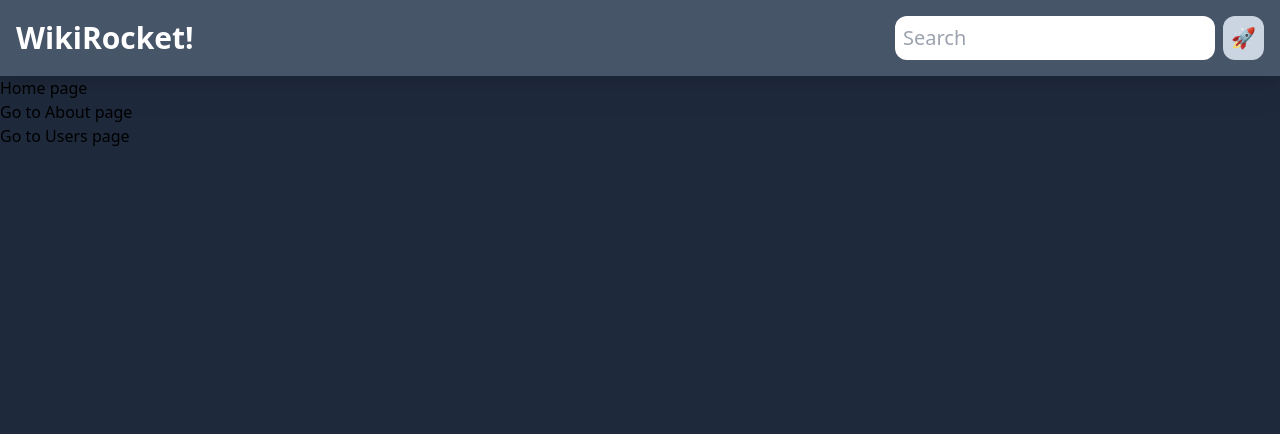
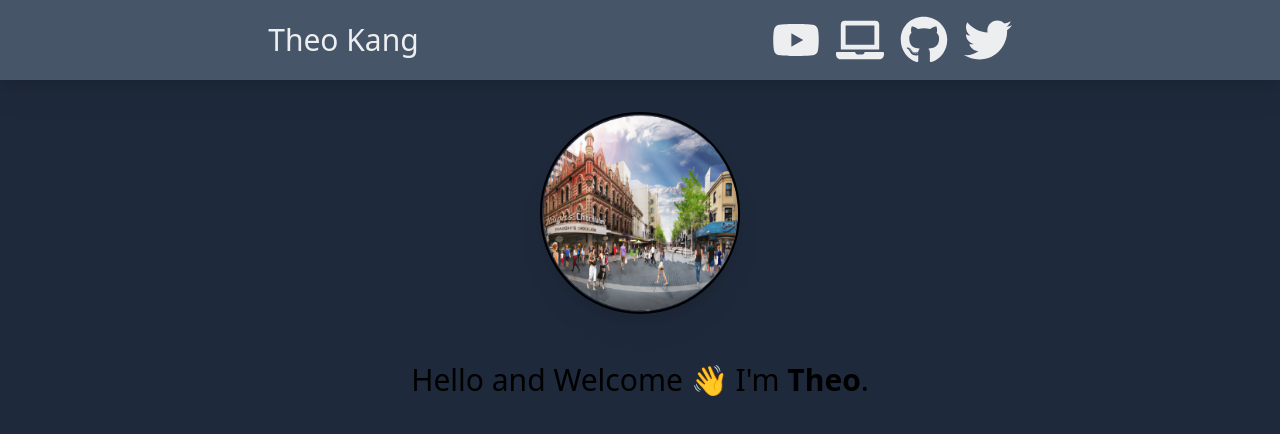
Before and after one commit to kang-theo/next.js-website, a Next.js app: page / in a window 1280 px wide. Shown: the top 434 px of the page. Built offline with nearby package versions, Linux system fonts and the light colour scheme.

Commit message:
[Blog] Create navbar and add profile picture

```diff
--- /dev/null
+++ b/app/components/MyProfilePic.tsx
@@ -0,0 +1,16 @@
+import Image from "next/image"
+
+export default function MyProfilePic() {
+  return (
+    <section className="w-full mx-auto">
+      <Image
+        className="border-2 border-black dark:border-slate-500 drop-shadow-xl shadow-black rounded-full mx-auto mt-8"
+        src="/images/profile-photo-512x512.png"
+        width={200}
+        height={200}
+        alt="Theo Kang"
+        priority={true} // load immediately
+      />
+    </section>
+  )
+}
--- /dev/null
+++ b/app/components/Navbar(searchTerm).tsx
@@ -0,0 +1,13 @@
+import Link from "next/link"
+import Search from "./Search"
+
+export default function Navbar() {
+  return (
+    <nav className="bg-slate-600 p-4 flex justify-between flex-col md:flex-row sticky top-0 drop-shadow-xl">
+      <h1 className="text-3xl font-bold text-white grid place-content-center mb-2 md:mb-0">
+        <Link href="/">WikiRocket!</Link>
+      </h1>
+      <Search />
+    </nav>
+  )
+}
--- a/app/components/Navbar.tsx
+++ b/app/components/Navbar.tsx
@@ -1,13 +1,29 @@
+
 import Link from "next/link"
-import Search from "./Search"
+import { FaYoutube, FaTwitter, FaGithub, FaLaptop } from "react-icons/fa"
 
 export default function Navbar() {
   return (
-    <nav className="bg-slate-600 p-4 flex justify-between flex-col md:flex-row sticky top-0 drop-shadow-xl">
-      <h1 className="text-3xl font-bold text-white grid place-content-center mb-2 md:mb-0">
-        <Link href="/">WikiRocket!</Link>
-      </h1>
-      <Search />
+    <nav className="bg-slate-600 p-4 sticky top-0 drop-shadow-xl z-10">
+      <div className="prose prose-xl mx-auto flex justify-between flex-col sm:flex-row">
+        <h1 className="text-3xl font-bold text-white grid place-content-center mb-2 md:mb-0">
+          <Link href="/" className="text-white/90 no-underline hover:text-white">Theo Kang</Link>
+        </h1>
+        <div className="flex flex-row justify-center sm:justify-evenly align-middle gap-4 text-white text-4xl lg:text-5xl">
+          <Link className="text-white/90 hover:text-white" href="https://www.youtube.com/@#">
+            <FaYoutube />
+          </Link>
+          <Link className="text-white/90 hover:text-white" href="https://#">
+            <FaLaptop />
+          </Link>
+          <Link className="text-white/90 hover:text-white" href="https://github.com/#">
+            <FaGithub />
+          </Link>
+          <Link className="text-white/90 hover:text-white" href="https://twitter.com/#">
+            <FaTwitter />
+          </Link>
+        </div>
+      </div>
     </nav>
   )
 }
--- a/app/layout.tsx
+++ b/app/layout.tsx
@@ -2,12 +2,13 @@
 import { Inter } from "next/font/google";
 import "./globals.css";
 import Navbar from "./components/Navbar";
+import MyProfilePic from "./components/MyProfilePic";
 
 const inter = Inter({ subsets: ["latin"] });
 
 export const metadata: Metadata = {
-  title: "Create Next App",
-  description: "Generated by create next app",
+  title: "Theo's Playground",
+  description: "Created by Theo Kang",
 };
 
 export default function RootLayout({
@@ -19,6 +20,7 @@
     <html lang="en">
       <body className="bg-slate-800">
         <Navbar />
+        <MyProfilePic />
         {children}
       </body>
     </html>
--- a/app/page.tsx
+++ b/app/page.tsx
@@ -1,12 +1,14 @@
-import Link from "next/link";
 
 export default function Home() {
   return (
-    <main>
-      <h1>Home page</h1>
-      <Link href="/about">Go to About page</Link>
-      <br />
-      <Link href="/users">Go to Users page</Link>
+    <main className="px-6 mx-auto">
+      <p className="mt-12 mb-12 text-3xl text-center dark:text-white">
+        Hello and Welcome 👋&nbsp;
+        <span className="whitespace-nowrap">
+          I&apos;m <span className="font-bold">Theo</span>.
+        </span>
+      </p>
+      {/* <Posts /> */}
     </main>
   );
 }
--- a/tailwind.config.ts
+++ b/tailwind.config.ts
@@ -17,6 +17,8 @@
       },
     },
   },
-  plugins: [],
+  plugins: [
+    require('@tailwindcss/typography'),
+  ],
 };
 export default config;
```
Also changed, not shown: package.json (+7 -4 lines), public/images/profile-photo-512x512.png (added), 1 other file (tests, documents, lock files or other folders).
